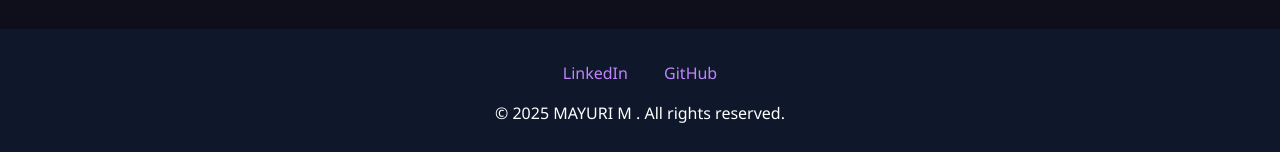
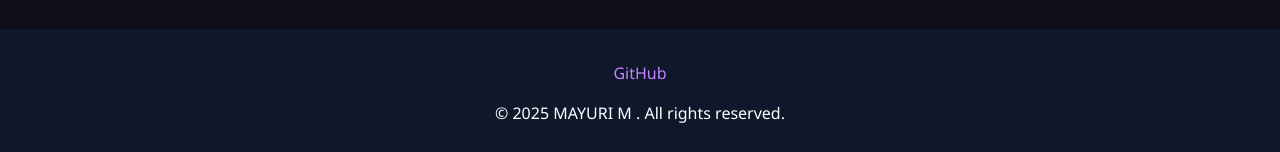
Before and after one commit to Mayuri-MS/mayuri-portfolio, a plain HTML site: page index.html in a window 1280 px wide. Shown: the part 5840-5992 px from the top of the page. Drawn offline with nearby package versions, Linux system fonts and the light colour scheme; animation ran at ten frames a second.

Commit message:
Update index.html

```diff
--- a/index.html
+++ b/index.html
@@ -432,7 +432,6 @@
 
   <footer class="footer">
     <div class="social-links">
-      <a href="https://www.linkedin.com/in/mayuri-m-094356226/">LinkedIn</a>
       <a href="https://github.com/Mayuri-MS">GitHub</a>
     </div>
     <p>&copy; 2025 MAYURI M . All rights reserved.</p>
```
